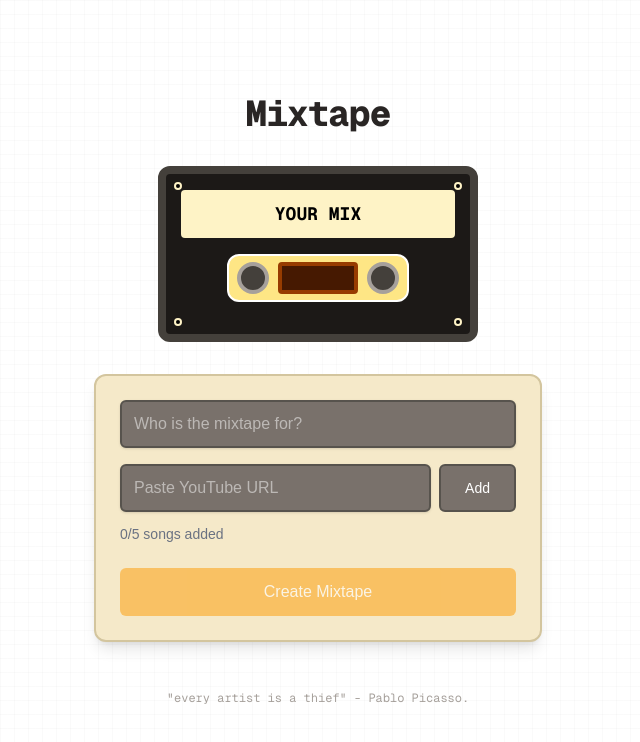
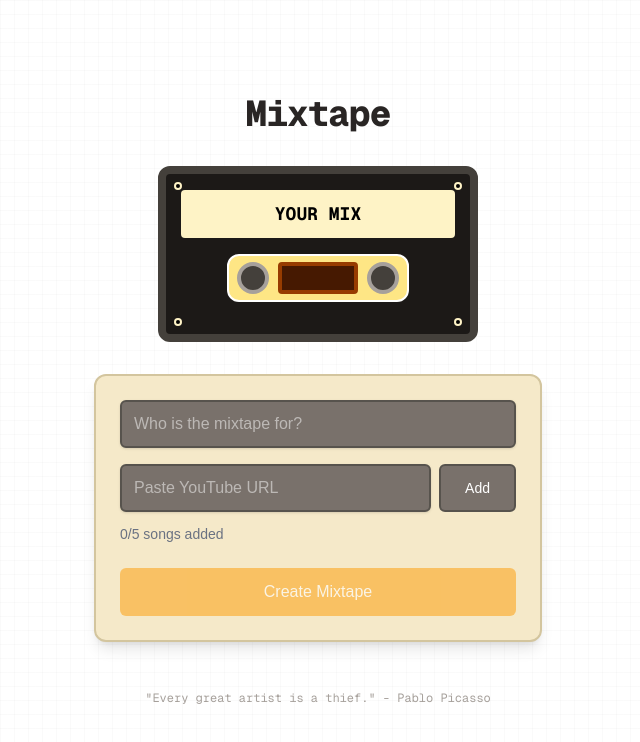
Before and after one commit to snowrlax/mixtape, a Next.js app: page / in a window 1280 px wide. Shown: the top 742 px of the page, without its empty margins (322-962 px from the left). Built offline with nearby package versions, Linux system fonts and the light colour scheme.

Commit message:
quote punctuation corrected

```diff
--- a/app/page.tsx
+++ b/app/page.tsx
@@ -168,7 +168,7 @@ export default function Home() {
         </ConfettiButton>
       </div>
       <div className="mt-6 text-center text-sm text-gray-500">
-          <p className="text-xs text-stone-400 font-mono">"every artist is a thief" - Pablo Picasso.</p>
+          <p className="text-xs text-stone-400 font-mono">"Every great artist is a thief." - Pablo Picasso</p>
           {/* <p className="mt-2 underline text-sm font-extralight text-black underline-offset-1"><Link href="/">
             Create a new mixtape
           </Link></p> */}
```
